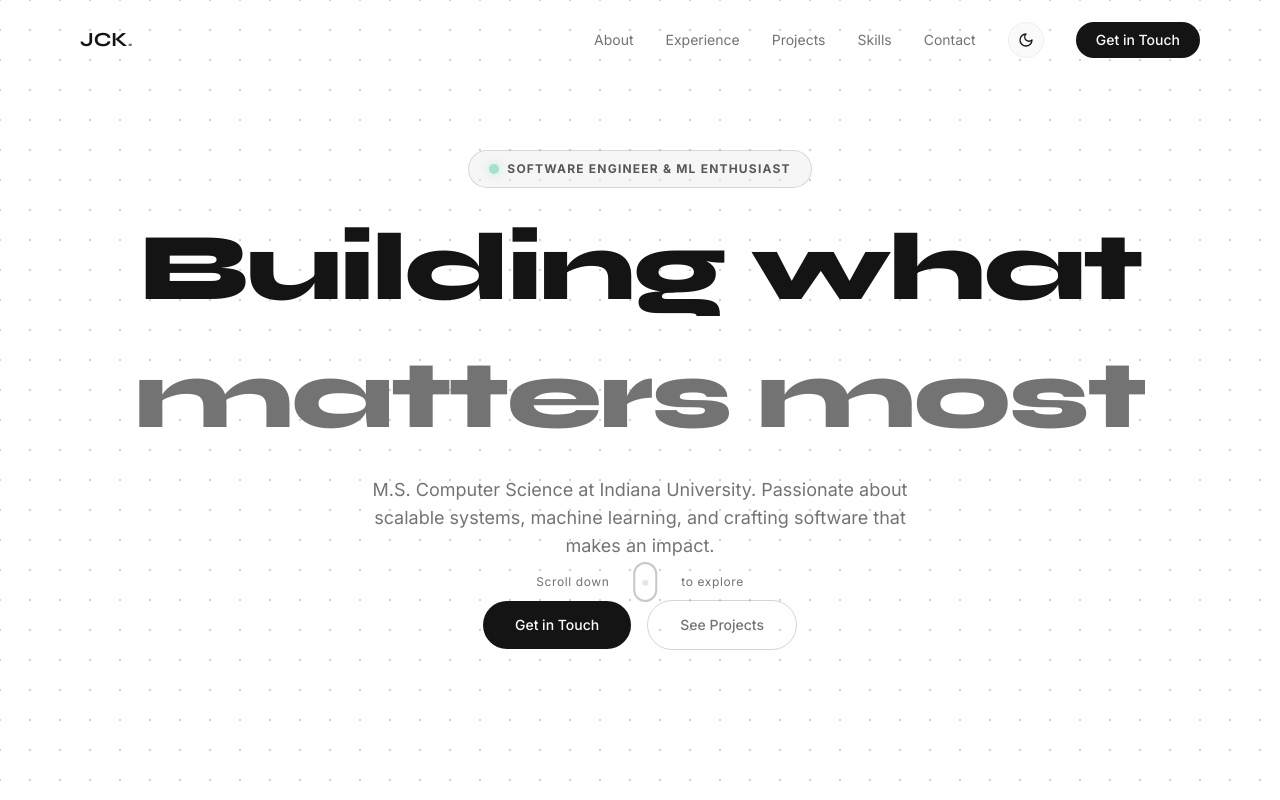
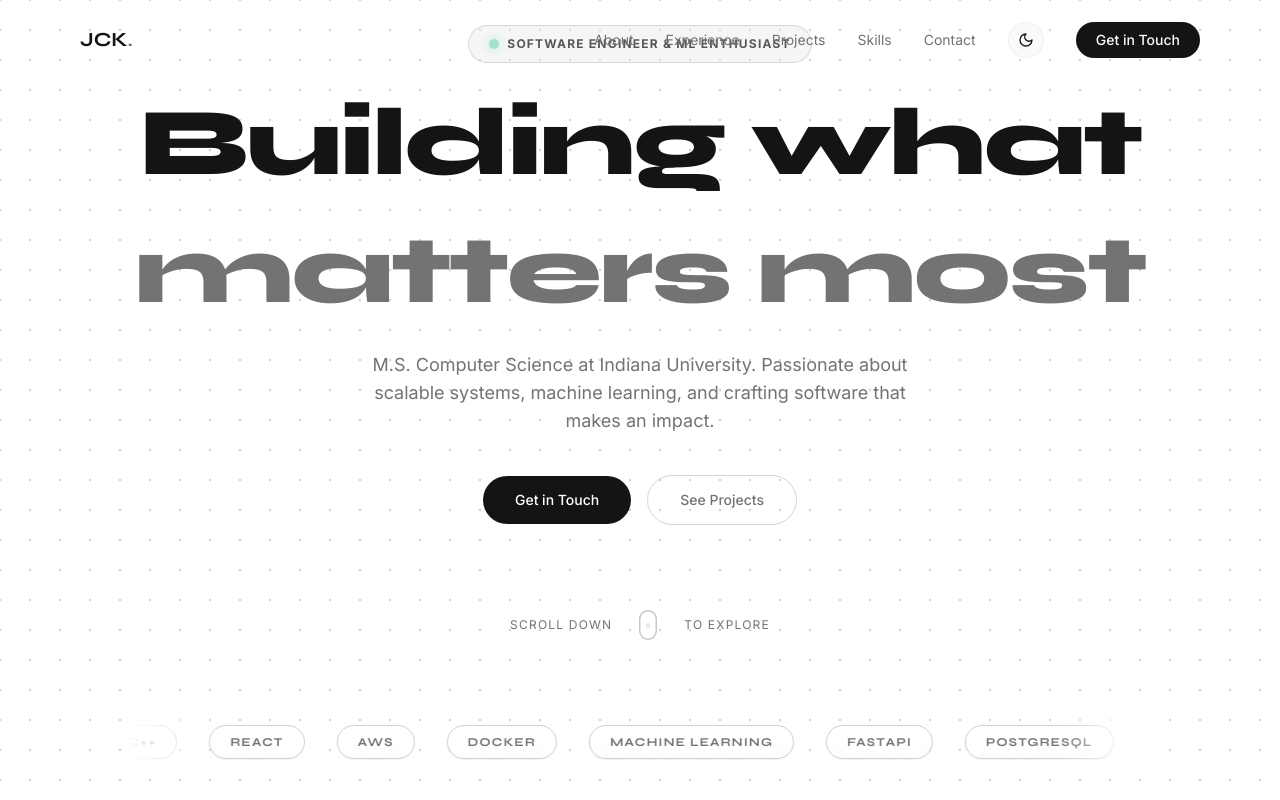
Before and after one commit to JITHENTHIRIYA/personalPortfolio, a React (Vite) app: page / in a window 1280 px wide. Shown: the top 800 px of the page. Built offline with nearby package versions, Linux system fonts and the light colour scheme; the HTML template or start-up script is replaced by a standard one.

Commit message:
Skills marquee and hero section revamp

```diff
--- a/src/components/HeroSection.tsx
+++ b/src/components/HeroSection.tsx
@@ -57,7 +57,7 @@ export const HeroSection = () => {
           initial={{ opacity: 0, y: 30 }}
           animate={{ opacity: 1, y: 0 }}
           transition={{ delay: 1.5, duration: 0.8, ease: ease.smooth }}
-          className="flex flex-col sm:flex-row items-center justify-center gap-4"
+          className="flex flex-col sm:flex-row items-center justify-center gap-4 mb-20"
         >
           <a
             href="#contact"
@@ -75,19 +75,50 @@ export const HeroSection = () => {
           </a>
         </motion.div>
 
-        {/* Scroll indicator */}
         <motion.div
           initial={{ opacity: 0 }}
           animate={{ opacity: 1 }}
           transition={{ delay: 2.0, duration: 1 }}
-          className="absolute bottom-12 left-1/2 -translate-x-1/2 flex flex-col items-center gap-4"
+          className="flex flex-col items-center gap-4 mb-16"
         >
           <div className="flex items-center gap-6">
-            <span className="text-xs text-hero-muted tracking-wider">Scroll down</span>
-            <div className="scroll-indicator border-muted-foreground/40">
+            <span className="text-xs text-hero-muted tracking-widest uppercase">Scroll down</span>
+            <div className="scroll-indicator border-muted-foreground/40 scale-75">
               <div className="scroll-dot bg-muted-foreground/60 animate-scroll-down" />
             </div>
-            <span className="text-xs text-hero-muted tracking-wider">to explore</span>
+            <span className="text-xs text-hero-muted tracking-widest uppercase">to explore</span>
+          </div>
+        </motion.div>
+
+        {/* Skills Marquee */}
+        <motion.div
+          initial={{ opacity: 0 }}
+          animate={{ opacity: 1 }}
+          transition={{ delay: 1.8, duration: 1 }}
+          className="w-full max-w-5xl mx-auto overflow-hidden relative"
+        >
+          {/* Faded edges for better blending */}
+          <div className="absolute inset-y-0 left-0 w-24 bg-gradient-to-r from-background to-transparent z-10" />
+          <div className="absolute inset-y-0 right-0 w-24 bg-gradient-to-l from-background to-transparent z-10" />
+
+          <div className="flex animate-marquee whitespace-nowrap py-4">
+            {["Python", "C++", "React", "AWS", "Docker", "Machine Learning", "FastAPI", "PostgreSQL", "LangChain", "LLMs", "NLP", "TypeScript", "Node.js", "CI/CD", "Kubernetes", "PyTorch"].map((skill, i) => (
+              <span
+                key={i}
+                className="mx-4 text-xs font-display font-bold tracking-widest uppercase text-foreground/60 border border-foreground/20 px-5 py-2 rounded-full backdrop-blur-sm shadow-sm"
+              >
+                {skill}
+              </span>
+            ))}
+            {/* Duplicate for seamless loop */}
+            {["Python", "C++", "React", "AWS", "Docker", "Machine Learning", "FastAPI", "PostgreSQL", "LangChain", "LLMs", "NLP", "TypeScript", "Node.js", "CI/CD", "Kubernetes", "PyTorch"].map((skill, i) => (
+              <span
+                key={`dup-${i}`}
+                className="mx-4 text-xs font-display font-bold tracking-widest uppercase text-foreground/60 border border-foreground/20 px-5 py-2 rounded-full backdrop-blur-sm shadow-sm"
+              >
+                {skill}
+              </span>
+            ))}
           </div>
         </motion.div>
       </div>
```
